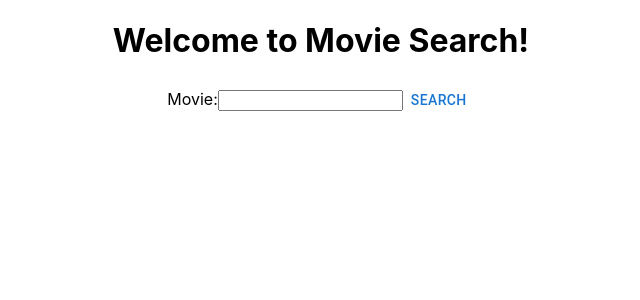
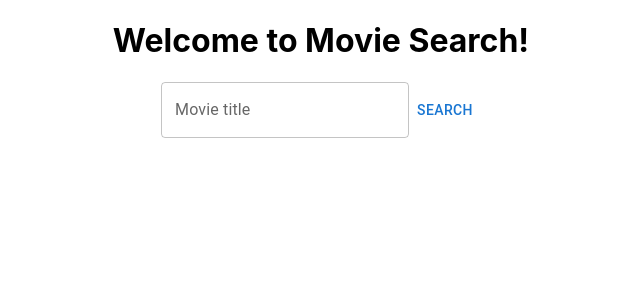
Before and after one commit to nemesv/movie-search, a React (Create React App) app: page / in a window 1280 px wide. Shown: the top 300 px of the page, without its empty margins (319-959 px from the left). Built offline with nearby package versions, Linux system fonts and the light colour scheme.

Commit message:
Add basic styling for the SearchForm

```diff
--- a/src/components/SearchForm.js
+++ b/src/components/SearchForm.js
@@ -1,21 +1,26 @@
 import { useState } from "react";
 import Button from "@mui/material/Button";
-
+import TextField from "@mui/material/TextField";
+import Box from "@mui/material/Box";
+import Container from "@mui/material/Container";
 
 export function SearchForm({ onSearch, label, defaultValue = "" }) {
   const [value, setValue] = useState(defaultValue);
   return (
-    <div>
-      <label htmlFor="search">{label}</label>
-      <input
-        name="search"
-        onChange={(e) => setValue(e.target.value)}
-        onKeyDown={(e) => {
-          if (e.key == "Enter")
-            onSearch(value);
-        }}
-        value={value} />
-      <Button onClick={() => onSearch(value)}>Search</Button>
-    </div>
+    <Container>
+      <Box sx={{ display: "flex", m: 2, justifyContent: "center" }}>
+        <TextField
+          label={label}
+          name="search"
+          variant="outlined"
+          onChange={(e) => setValue(e.target.value)}
+          onKeyDown={(e) => {
+            if (e.key == "Enter") onSearch(value);
+          }}
+          value={value}
+        />
+        <Button onClick={() => onSearch(value)}>Search</Button>
+      </Box>
+    </Container>
   );
 }
--- a/src/pages/HomePage.js
+++ b/src/pages/HomePage.js
@@ -1,15 +1,19 @@
 import { SearchForm } from "../components/SearchForm";
 import { useHistory } from "react-router-dom";
+import Box from "@mui/material/Box";
+import Container from "@mui/material/Container";
+import Typography from "@mui/material/Typography";
+
 
 export function HomePage() {
   const history = useHistory();
   return (
-    <div>
+    <Container>
       <h1>Welcome to Movie Search!</h1>
       <SearchForm
-        label="Movie:"
+        label="Movie title"
         onSearch={(value) => history.push(`/search/${value}`)}
       />
-    </div>
+    </Container>
   );
 }
--- a/src/pages/SearchPage.js
+++ b/src/pages/SearchPage.js
@@ -18,7 +18,7 @@ export function SearchPage() {
   return (
     <>
       <SearchForm
-        label="Movie:"
+        label="Movie title"
         defaultValue={title}
         onSearch={(value) => history.push(`/search/${value}`)} />
       {loading && <CircularProgress />}
```
